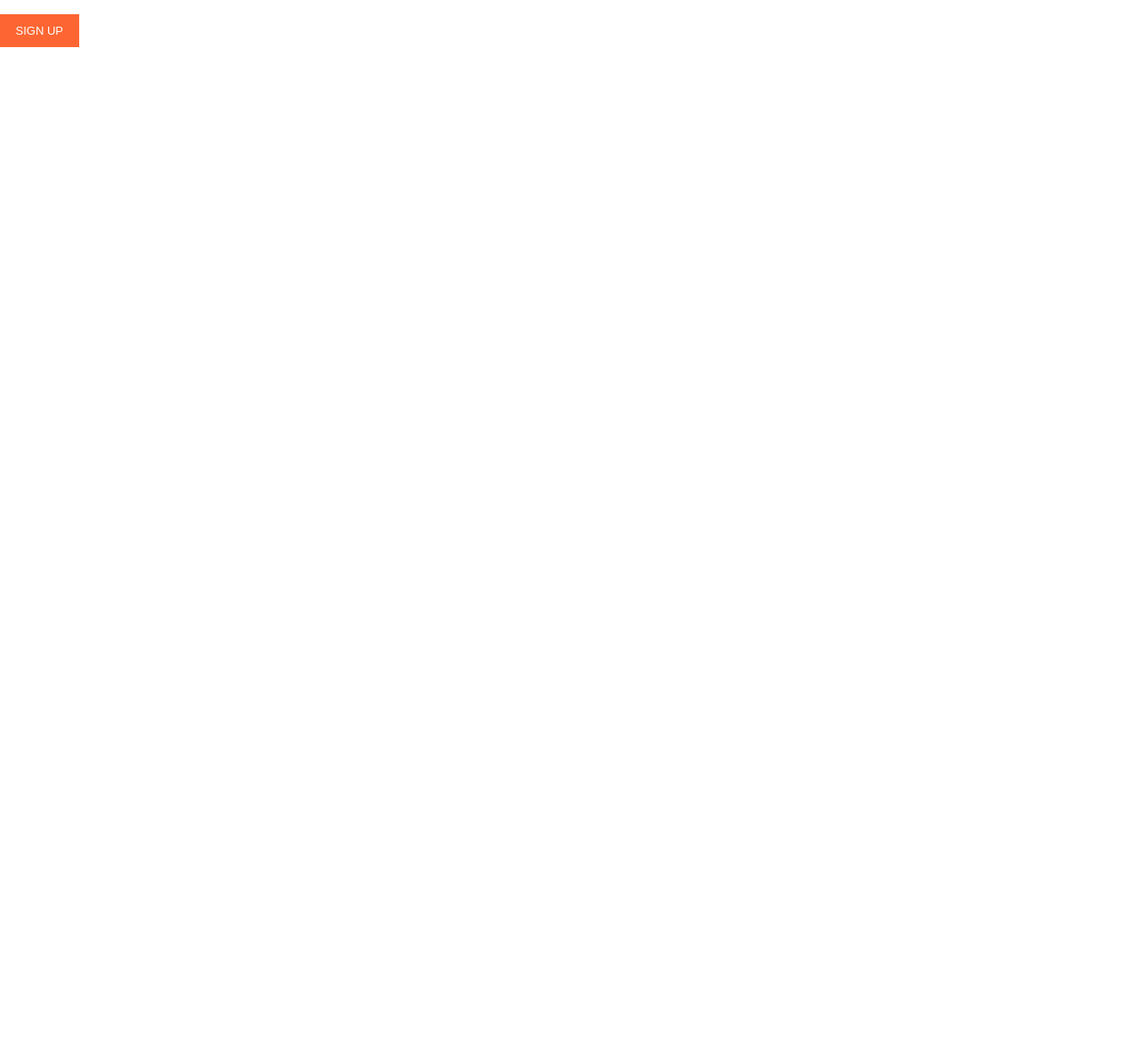
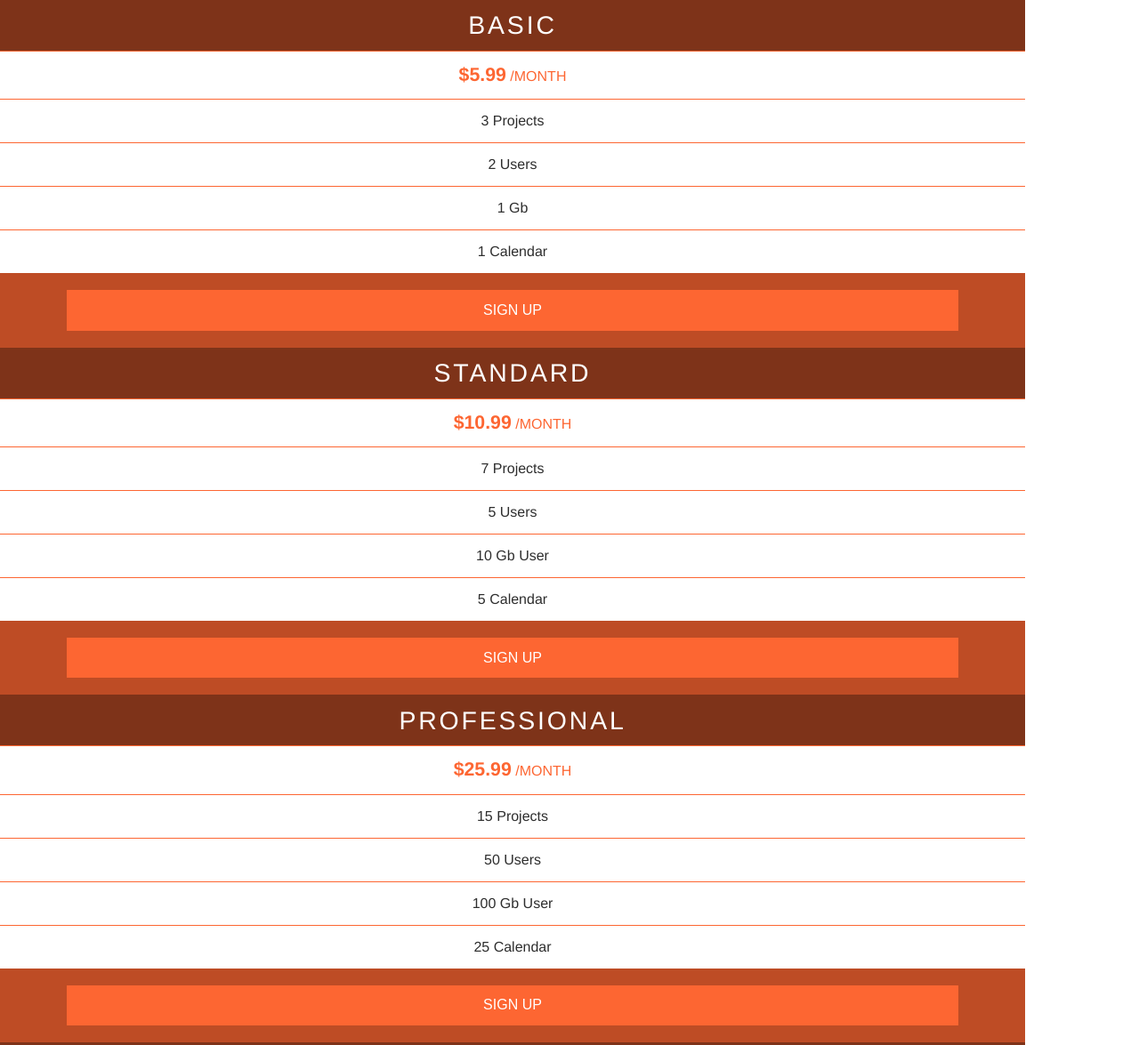
Before and after one commit to pstrum/avengers-home-page, a plain HTML site: page basic-pricing.html in a window 1280 px wide. Shown: the top 1175 px of the page at 89% size. Before the commit the page ends 800 px from the top, so only its background shows below. Drawn offline with Linux system fonts and the light colour scheme.

Commit message:
update pricing component styles
added all pricing plan components to the
basic-pricing.html and updated the css file

```diff
--- a/basic-pricing.html
+++ b/basic-pricing.html
@@ -14,16 +14,58 @@
     <link rel="stylesheet" href="css/style.css">
   </head>
   <body>
-    <section>
-      <h4>BASIC</h4>
+    <section class="pricing">
+      <h4 class="pricing-header">BASIC</h4>
       <ul>
-        <li></li>
-        <li></li>
-        <li></li>
-        <li></li>
-        <li></li>
+        <li class="pricing-plan"><span class="pricing-cost">$5.99</span> /MONTH</li>
+        <li class="pricing-stats">3 Projects</li>
+        <li class="pricing-stats">2 Users</li>
+        <li class="pricing-stats">1 Gb</li>
+        <li class="pricing-stats">1 Calendar</li>
       </ul>
-      <button class="pricing-button">SIGN UP</button>
+      <div class="pricing-button-container">
+        <a href=""><button class="pricing-button">SIGN UP</button></a>
+      </div>
     </section>
+    <section class="pricing">
+      <h4 class="pricing-header">STANDARD</h4>
+      <ul>
+        <li class="pricing-plan"><span class="pricing-cost">$10.99</span> /MONTH</li>
+        <li class="pricing-stats">7 Projects</li>
+        <li class="pricing-stats">5 Users</li>
+        <li class="pricing-stats">10 Gb User</li>
+        <li class="pricing-stats">5 Calendar</li>
+      </ul>
+      <div class="pricing-button-container">
+        <a href=""><button class="pricing-button">SIGN UP</button></a>
+      </div>
+    </section>
+    <section class="pricing">
+      <h4 class="pricing-header">PROFESSIONAL</h4>
+      <ul>
+        <li class="pricing-plan"><span class="pricing-cost">$25.99</span> /MONTH</li>
+        <li class="pricing-stats">15 Projects</li>
+        <li class="pricing-stats">50 Users</li>
+        <li class="pricing-stats">100 Gb User</li>
+        <li class="pricing-stats">25 Calendar</li>
+      </ul>
+      <div class="pricing-button-container">
+        <a href=""><button class="pricing-button">SIGN UP</button></a>
+      </div>
+    </section>
+    <section class="pricing">
+      <h4 class="pricing-header">PREMIUM</h4>
+      <ul>
+        <li class="pricing-plan"><span class="pricing-cost">$49.99</span> /MONTH</li>
+        <li class="pricing-stats">UNLIMITED Projects</li>
+        <li class="pricing-stats">UNLIMITED Users</li>
+        <li class="pricing-stats">1000 Gb User</li>
+        <li class="pricing-stats">UNLIMITED Calendar</li>
+      </ul>
+      <div class="pricing-button-container">
+        <a href=""><button class="pricing-button">SIGN UP</button></a>
+      </div>
+    </section>
+  </section>
   </body>
 </html>
--- a/css/style.css
+++ b/css/style.css
@@ -11,9 +11,10 @@ html {
 }
 
 body {
-  font-family: helvetica;
+  font-family: "helvetica neue", arial, sans-serif;
   font-size: 16px;
   color: #fff;
+  background-color: #fff;
 }
 
 button {
@@ -110,20 +111,49 @@ ICON FONTS
 PRICING COMPONENTS
 */
 
+[class^="pricing"] {
+  font-size: 1rem;
+  text-align: center;
+}
+
+.pricing {
+  width: 90%;
+}
+
 .pricing-header {
+  padding: .5em;
+  font-size: 1.777em;
+  font-weight: lighter;
+  letter-spacing: .1em;
+  background-color: #7e3319;
+}
 
+li[class^="pricing"] {
+  padding: 1em;
+  border-top: 1px solid #fd6632;
+}
+
+.pricing-plan {
+  color: #fd6632;
 }
 
 .pricing-cost {
-
+  font-size: 1.333em;
+  font-weight: bold;
 }
 
 .pricing-stats {
+  color: #2e2e2e;
+}
 
+.pricing-button-container {
+  padding: 1.2em;
+  background-color: #be4c25;
 }
 
 .pricing-button {
-  font-size: .8125em;
+  width: 90%;
+  margin: 0 auto;
   padding: .85em 1.35em;
   background-color: #fd6632;
 }
```
